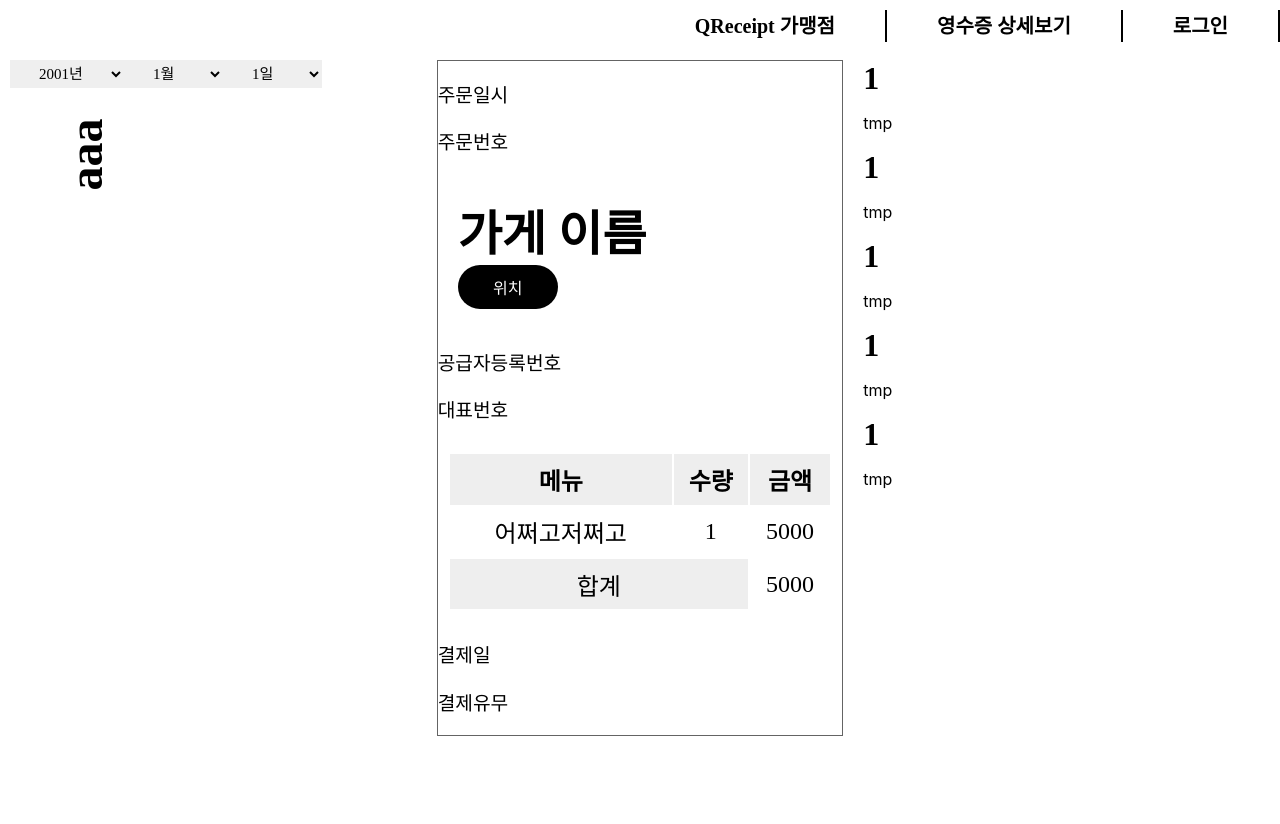
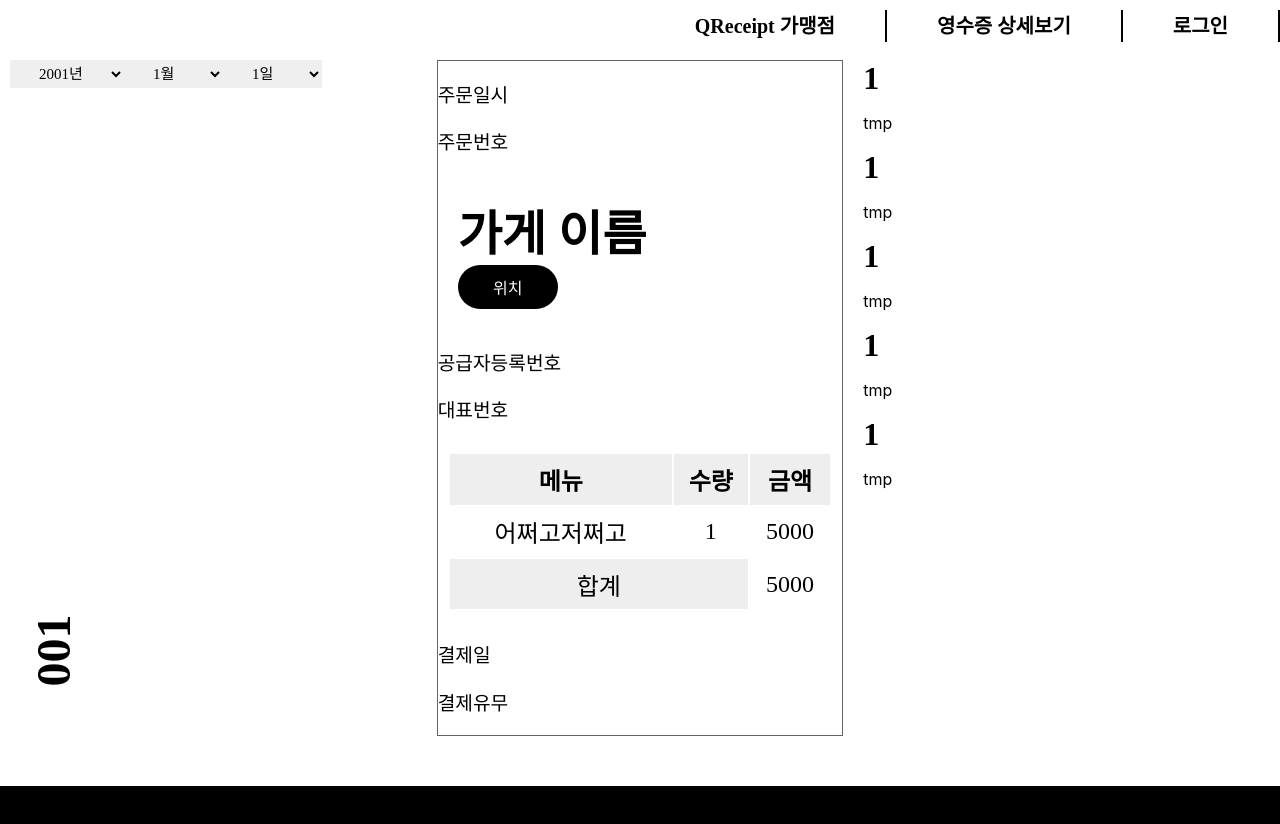
Before and after one commit to QReceipt/Front, a React (Create React App) app: page / in a window 1280 px wide. Shown: the top 824 px of the page. Before the commit the page ends 800 px from the top, so only its background shows below. Built offline with nearby package versions, Linux system fonts and the light colour scheme; a web font is replaced by a local one.

Commit message:
21/08/02 18:48 seeAll 틀잡기

```diff
--- a/src/App.css
+++ b/src/App.css
@@ -59,6 +59,9 @@ select{
 .page{
   width:150px;
   transform:rotate(-90deg);
+  position:relative;
+  top:31rem;
+  left:-2rem;
 }
 
 #footer{
@@ -110,3 +113,12 @@ tr, th, td{
   position:absolute;
   right:0;
 }
+
+#container{
+  display: grid;
+  grid-template-columns: repeat(3, 1fr);
+  column-gap: 20px;
+  padding:50px 10px 0 10px;
+  margin : 10px 0 50px 0;
+  height: 100%;
+}
--- a/src/components/Presentational/UI/atoms/Page.js
+++ b/src/components/Presentational/UI/atoms/Page.js
@@ -1,8 +1,8 @@
 import React from "react";
 
-const Page = ()=>{
+const Page = ({num})=>{
     return (
-        <h1 className="page">aaa
+        <h1 className="page">{num}
         </h1>
     )
 }
--- a/src/components/Presentational/pages/SeeAll.js
+++ b/src/components/Presentational/pages/SeeAll.js
@@ -1,25 +1,26 @@
 import React from "react";
-
-import "./css/SeeAll.css"
 
 import Date from "../UI/organisms/Date"
 import Receipt from "../UI/organisms/Receipt"
 import Nav from "../UI/molecules/Nav"
 import Page from "../UI/atoms/Page"
+import Footer from "../UI/atoms/Footer"
 import Detail from "../UI/organisms/Detail"
 
 const SeeAll = () => {
     return (
         <div>
-            <div><Nav/></div>
+            <Nav/>
             <div id="container">
                 <div className="item">
                     <Date/>
-                    <Page/>
+                    <Page
+                    num = "001"/>
                 </div>
                 <div className="item"><Receipt/></div>
                 <div className="item"><Detail /></div>
             </div>
+            <Footer />
         </div>
     )
 }
--- a/src/components/Presentational/pages/css/SeeAll.css
+++ /dev/null
@@ -1,8 +0,0 @@
-#container{
-    display: grid;
-    grid-template-columns: repeat(3, 1fr);
-    column-gap: 20px;
-    padding:50px 10px 0 10px;
-    margin : 10px 0 0 0;
-    height: 100%;
-}
```
